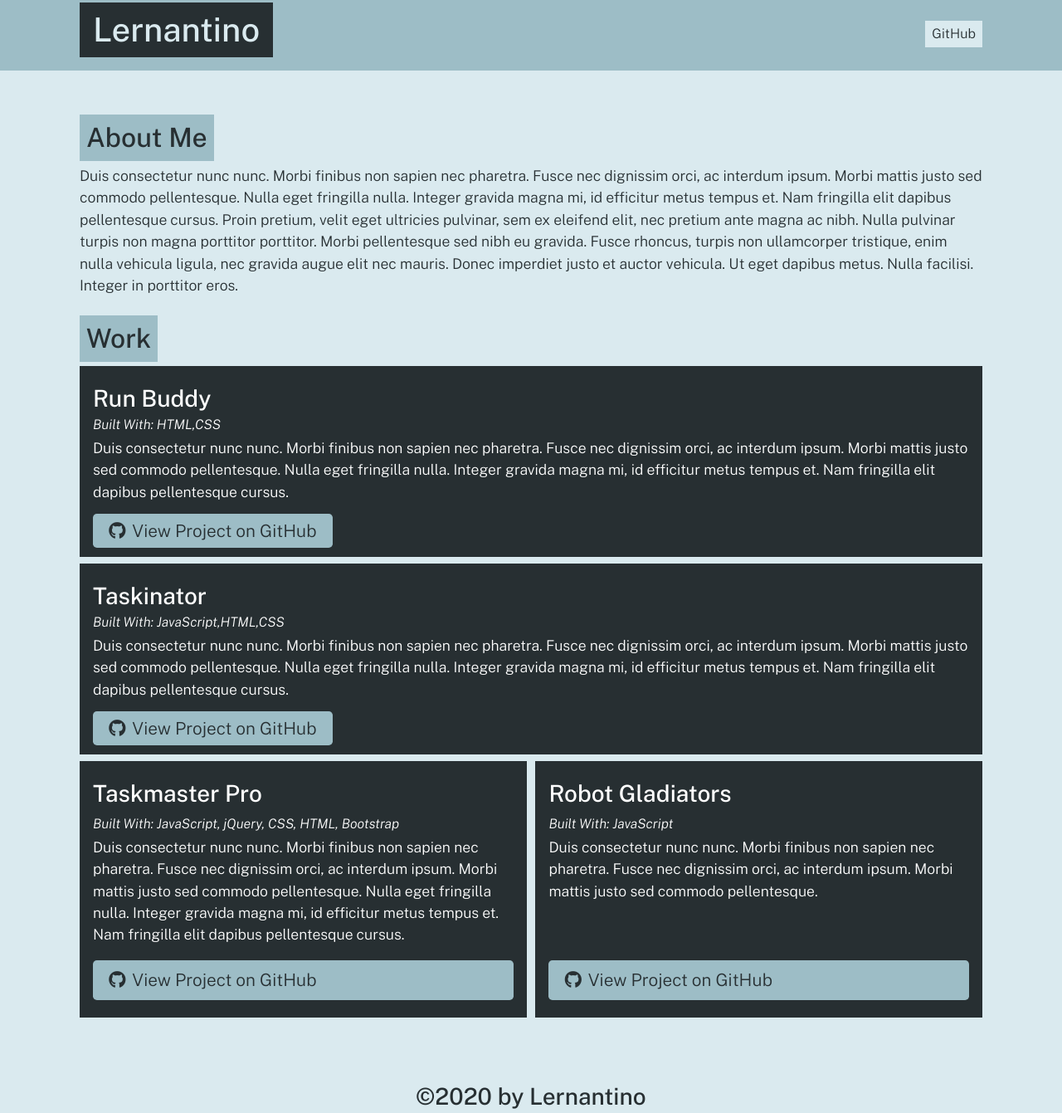
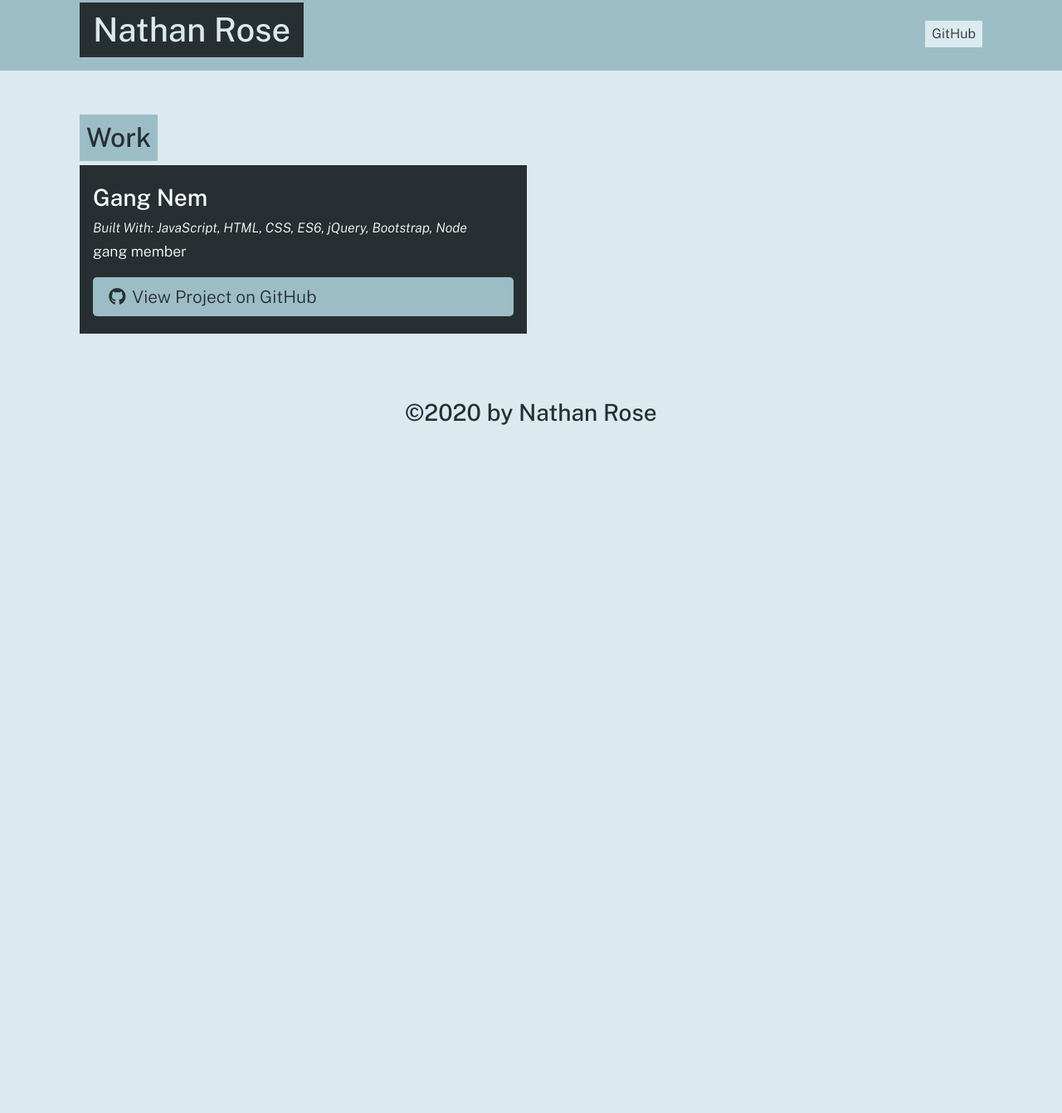
Before and after one commit to nathanroses/portfolio-generator, a website: page dist/index.html in a window 1280 px wide. Shown: the part 13-1354 px from the top of the page at 83% size. After the commit the page ends 800 px from the top, so only its background shows below. Drawn offline with nearby package versions, Linux system fonts and the light colour scheme.

Commit message:
my profile

```diff
--- a/dist/index.html
+++ b/dist/index.html
@@ -15,64 +15,29 @@
   <body>
     <header>
       <div class="container flex-row justify-space-between align-center py-3">
-        <h1 class="page-title text-secondary bg-dark py-2 px-3">Lernantino</h1>
+        <h1 class="page-title text-secondary bg-dark py-2 px-3">Nathan Rose</h1>
         <nav class="flex-row">
-          <a class="ml-2 my-1 px-2 py-1 bg-secondary text-dark" href="https://github.com/lernantino">GitHub</a>
+          <a class="ml-2 my-1 px-2 py-1 bg-secondary text-dark" href="https://github.com/nathanroses">GitHub</a>
         </nav>
       </div>
     </header>
     <main class="container my-5">
-
-    <section class="my-3" id="about">
-      <h2 class="text-dark bg-primary p-2 display-inline-block">About Me</h2>
-      <p>Duis consectetur nunc nunc. Morbi finibus non sapien nec pharetra. Fusce nec dignissim orci, ac interdum ipsum. Morbi mattis justo sed commodo pellentesque. Nulla eget fringilla nulla. Integer gravida magna mi, id efficitur metus tempus et. Nam fringilla elit dapibus pellentesque cursus. Proin pretium, velit eget ultricies pulvinar, sem ex eleifend elit, nec pretium ante magna ac nibh. Nulla pulvinar turpis non magna porttitor porttitor. Morbi pellentesque sed nibh eu gravida. Fusce rhoncus, turpis non ullamcorper tristique, enim nulla vehicula ligula, nec gravida augue elit nec mauris. Donec imperdiet justo et auctor vehicula. Ut eget dapibus metus. Nulla facilisi. Integer in porttitor eros.</p>
-    </section>
 
 
     <section class="my-3" id="portfolio">
       <h2 class="text-dark bg-primary p-2 display-inline-block">Work</h2>
       <div class="flex-row justify-space-between">
 
-          <div class="col-12 mb-2 bg-dark text-light p-3">
-            <h3 class="portfolio-item-title text-light">Run Buddy</h3>
-            <h5 class="portfolio-languages">
-              Built With:
-              HTML,CSS
-            </h5>
-            <p>Duis consectetur nunc nunc. Morbi finibus non sapien nec pharetra. Fusce nec dignissim orci, ac interdum ipsum. Morbi mattis justo sed commodo pellentesque. Nulla eget fringilla nulla. Integer gravida magna mi, id efficitur metus tempus et. Nam fringilla elit dapibus pellentesque cursus.</p>
-            <a href="https://github.com/lernantino/run-buddy" class="btn"><i class="fab fa-github mr-2"></i>View Project on GitHub</a>
-          </div>
-
-          <div class="col-12 mb-2 bg-dark text-light p-3">
-            <h3 class="portfolio-item-title text-light">Taskinator</h3>
-            <h5 class="portfolio-languages">
-              Built With:
-              JavaScript,HTML,CSS
-            </h5>
-            <p>Duis consectetur nunc nunc. Morbi finibus non sapien nec pharetra. Fusce nec dignissim orci, ac interdum ipsum. Morbi mattis justo sed commodo pellentesque. Nulla eget fringilla nulla. Integer gravida magna mi, id efficitur metus tempus et. Nam fringilla elit dapibus pellentesque cursus.</p>
-            <a href="https://github.com/lernantino/taskinator" class="btn"><i class="fab fa-github mr-2"></i>View Project on GitHub</a>
-          </div>
-
 
 
           <div class="col-12 col-md-6 mb-2 bg-dark text-light p-3 flex-column">
-            <h3 class="portfolio-item-title text-light">Taskmaster Pro</h3>
+            <h3 class="portfolio-item-title text-light">Gang Nem</h3>
             <h5 class="portfolio-languages">
               Built With:
-              JavaScript, jQuery, CSS, HTML, Bootstrap
+              JavaScript, HTML, CSS, ES6, jQuery, Bootstrap, Node
             </h5>
-            <p>Duis consectetur nunc nunc. Morbi finibus non sapien nec pharetra. Fusce nec dignissim orci, ac interdum ipsum. Morbi mattis justo sed commodo pellentesque. Nulla eget fringilla nulla. Integer gravida magna mi, id efficitur metus tempus et. Nam fringilla elit dapibus pellentesque cursus.</p>
-            <a href="https://github.com/lernantino/taskmaster-pro" class="btn mt-auto"><i class="fab fa-github mr-2"></i>View Project on GitHub</a>
-          </div>
-
-          <div class="col-12 col-md-6 mb-2 bg-dark text-light p-3 flex-column">
-            <h3 class="portfolio-item-title text-light">Robot Gladiators</h3>
-            <h5 class="portfolio-languages">
-              Built With:
-              JavaScript
-            </h5>
-            <p>Duis consectetur nunc nunc. Morbi finibus non sapien nec pharetra. Fusce nec dignissim orci, ac interdum ipsum. Morbi mattis justo sed commodo pellentesque.</p>
-            <a href="https://github.com/lernantino/robot-gladiators" class="btn mt-auto"><i class="fab fa-github mr-2"></i>View Project on GitHub</a>
+            <p>gang member</p>
+            <a href="https://github.com/nathanroses" class="btn mt-auto"><i class="fab fa-github mr-2"></i>View Project on GitHub</a>
           </div>
 
 
@@ -81,7 +46,7 @@
 
     </main>
     <footer class="container text-center py-3">
-      <h3 class="text-dark">&copy;2020 by Lernantino</h3>
+      <h3 class="text-dark">&copy;2020 by Nathan Rose</h3>
     </footer>
   </body>
   </html>
```
